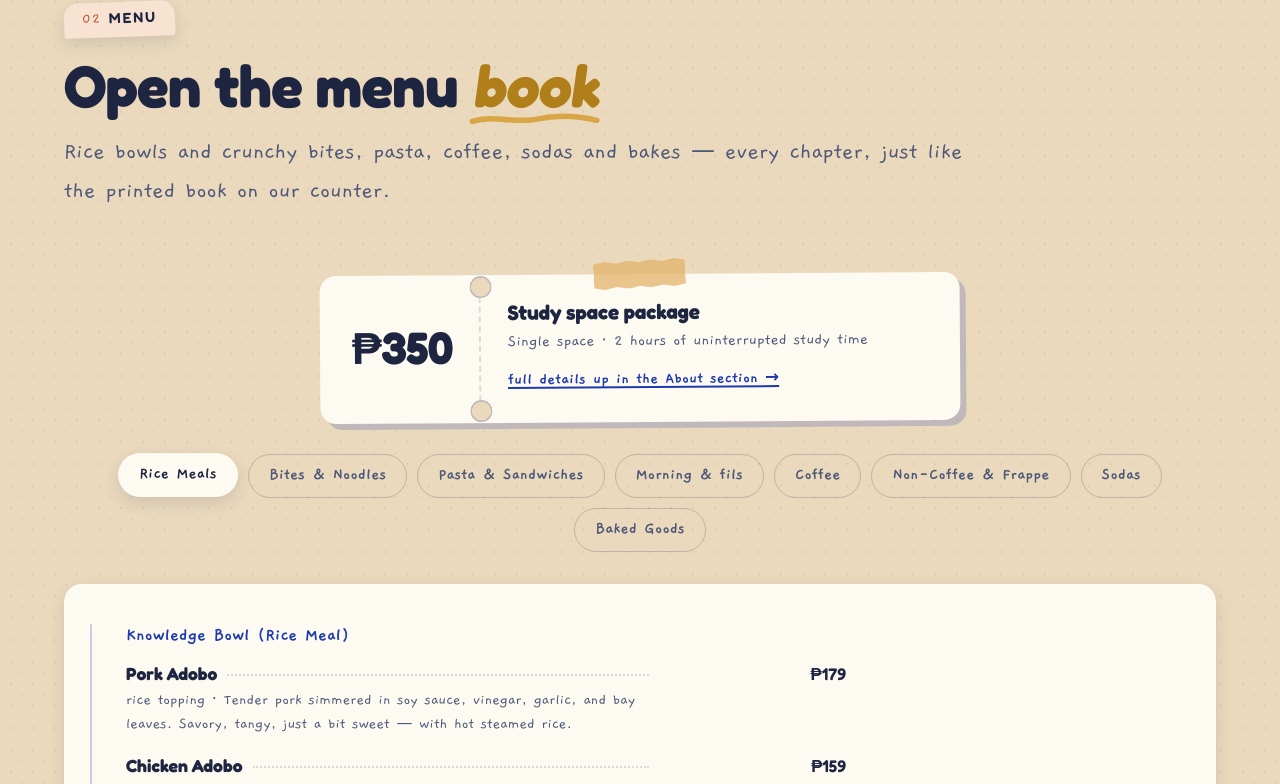
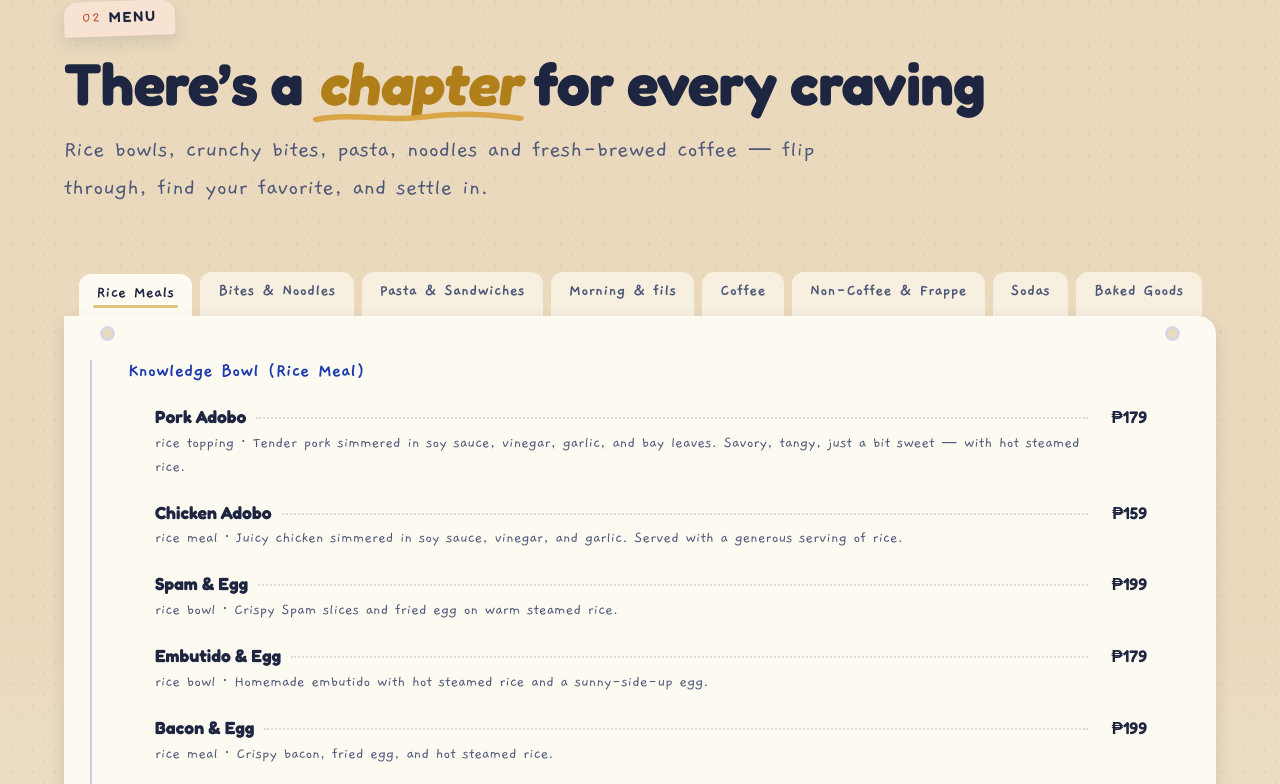
Before and after one commit to itchydimeee/notepads, a Next.js app: page / in a window 1280 px wide. Shown: the part 3211-3995 px from the top of the page. Built offline with nearby package versions, Linux system fonts and the light colour scheme.

Commit message:
feat: redesign menu section and remove duplicate content

```diff
--- a/app/components/menu.tsx
+++ b/app/components/menu.tsx
@@ -4,19 +4,20 @@
 // All copy verbatim from docs/details.md §5 (14 datasets intact) and §4
 // lines 105–107 (₱350 Study Space Package). Strings kept as constants
 // outside JSX so ₱ / — / apostrophes survive untouched.
-import { useRef, useState, type KeyboardEvent as ReactKeyboardEvent } from "react";
+import { useRef, useState, type CSSProperties, type KeyboardEvent as ReactKeyboardEvent } from "react";
 import Accent from "./accent";
 import Reveal from "./reveal";
 import SectionTab from "./section-tab";
 import "../menu.css";
 
-// v4 copy: headline/lede rewritten warm (ui_design.md §0.1); every dish name,
-// price, note and dataset name stays verbatim from docs/details.md §5.
+// v4 copy (T17 craft pass; M9 book-only revert): headline/lede rewritten
+// warm + cozy (ui_design.md §4.5); every dish name, price, note and dataset
+// name stays verbatim from docs/details.md §5. The ₱350 study-space ticket
+// was REMOVED from this section (it duplicated the About boarding-pass
+// ticket); the notepad/sequential-flip book experiment was likewise
+// reverted — the book is the plain tabbed-chapters page again.
 const LEDE =
-  "Rice bowls and crunchy bites, pasta, coffee, sodas and bakes — every chapter, just like the printed book on our counter.";
-const TICKET_NAME = "Study space package";
-const TICKET_SUB = "Single space · 2 hours of uninterrupted study time";
-const TICKET_HINT = "full details up in the About section →";
+  "Rice bowls, crunchy bites, pasta, noodles and fresh-brewed coffee — flip through, find your favorite, and settle in.";
 const FOOTNOTE = "from our printed menu — please confirm the price with us.";
 
 // Row/Group/Tab + TABS are exported (T12) so the Notey chatbot can compose
@@ -346,7 +347,10 @@ function MenuRow({ row, cols }: { row: Row; cols?: 3 }) {
       ? `${row.note} · ${row.desc}`
       : row.note ?? row.desc ?? null;
   return (
-    <>
+    // T17 — row wrapper = one hoverable unit (honey wash + name→blue);
+    // the outer .menu-list is a vertical stack of these. 3-price rows
+    // (Hot / Iced 12oz / Iced 16oz) need the is-cols template on the row.
+    <div className={`menu-row${cols === 3 ? " is-cols" : ""}`}>
       <div className="menu-n">
         <span className="menu-nline">
           <span className="menu-name">{row.name}</span>
@@ -372,26 +376,26 @@ function MenuRow({ row, cols }: { row: Row; cols?: 3 }) {
           {row.star && <Star />}
         </span>
       )}
-    </>
+    </div>
   );
 }
 
-function MenuGroup({ group }: { group: Group }) {
+function MenuGroup({ group, i }: { group: Group; i: number }) {
   return (
-    <div className="menu-group">
+    <div
+      className="menu-group"
+      style={{ "--i": i } as CSSProperties}
+      key={group.label}
+    >
       <h3 className="menu-label">{group.label}</h3>
-      <div className={group.cols === 3 ? "menu-list is-cols" : "menu-list"}>
+      <div className="menu-list">
         {group.cols === 3 && (
-          <span className="menu-colsh is-blank" aria-hidden="true">
-            {"\u00a0"}
-          </span>
-        )}
-        {group.cols === 3 && (
-          <>
+          <div className="menu-row is-colsh is-cols" aria-hidden="true">
+            <span className="menu-colsh is-blank">{"\u00a0"}</span>
             <span className="menu-colsh">Hot</span>
             <span className="menu-colsh">Iced 12oz</span>
             <span className="menu-colsh">Iced 16oz</span>
-          </>
+          </div>
         )}
         {group.rows.map((row) => (
           <MenuRow key={row.name} row={row} cols={group.cols} />
@@ -423,39 +427,26 @@ export default function Menu() {
     <section id="menu" className="menu" aria-labelledby="menu-title">
       <div className="menu-inner">
         <Reveal>
+          {/* T17/M9 — one-column header, no ₱350 ticket (removed — it
+              duplicated the About boarding-pass ticket). */}
           <header className="menu-head">
             <SectionTab num="02" label="Menu" tone="peach" />
             <h2 id="menu-title" className="menu-title">
-              Open the menu <Accent>book</Accent>
+              There&rsquo;s a <Accent>chapter</Accent> for every craving
             </h2>
             <p className="menu-lede">{LEDE}</p>
           </header>
         </Reveal>
 
-        {/* T13 — ONE Reveal over the whole menu-main stack (ticket + tabs +
-            panels + footnote come in together). Wrapping ticket/tabs
-            individually would turn them into plain children of a block div
-            and lose .menu-ticket's justify-self: center grid placement. */}
+        {/* T13 — ONE Reveal over the whole menu-main stack (tabs + panels +
+            footnote come in together). */}
         <Reveal delay={0.06}>
           <div className="menu-main">
-          <aside className="menu-ticket" aria-label="Study space package — ₱350">
-            <span className="u-tape menu-ticket-tape" aria-hidden="true" />
-            <div className="menu-ticket-stub">
-              <span className="menu-ticket-price">₱350</span>
-            </div>
-            <span className="menu-ticket-perf" aria-hidden="true">
-              <span className="menu-ticket-hole menu-ticket-hole-a" />
-              <span className="menu-ticket-hole menu-ticket-hole-b" />
-            </span>
-            <div className="menu-ticket-info">
-              <p className="menu-ticket-name">{TICKET_NAME}</p>
-              <p className="menu-ticket-sub">{TICKET_SUB}</p>
-              <p className="menu-ticket-hint">
-                <a href="#about">{TICKET_HINT}</a>
-              </p>
-            </div>
-          </aside>
-
+            {/* T17/M9 — "chapter book", back to the plain page card: index
+                page tabs attached to the card's top edge (the active tab
+                connects flush), punched holes + margin line on the page.
+                Panel ARIA/keyboard untouched. */}
+            <div className="menu-book">
               <div
                 className="menu-tabs"
                 role="tablist"
@@ -493,13 +484,14 @@ export default function Menu() {
                 >
                   <div className="menu-body" key={`${t.id}:${active}`}>
                     <div className="menu-scroll">
-                  {t.groups.map((g) => (
-                    <MenuGroup key={g.label} group={g} />
+                      {t.groups.map((g, gi) => (
+                        <MenuGroup key={g.label} group={g} i={gi} />
                       ))}
                     </div>
                   </div>
                 </div>
               ))}
+            </div>
 
             <p className="menu-footnote">
               <abbr className="menu-star" title={`* ${FOOTNOTE}`}>
--- a/app/menu.css
+++ b/app/menu.css
@@ -1,18 +1,31 @@
-/* Menu (T6) — kraft chapter ground with an ink-tinted dot grid, tabbed
-   menu-book chapters, dotted-leader price rows, ₱350 welcome ticket.
-   All colors/fonts/shadows via globals.css tokens (Ink & Indigo). */
+/* Menu (T6 + T17 craft pass, M9 book-only revert 2026-10-28) — warm kraft
+   ground with a bottom blend + softened ink dot grid, one-column header
+   (the ₱350 ticket that duplicated the About boarding-pass is GONE), index
+   page tabs attached to the plain paper page card (no notepad/spiral/flip),
+   grouped rows with hover + per-group stagger, and a readable small-print
+   chip footnote. All colors/fonts/shadows via globals.css tokens (v4 Golden
+   Corner). */
 
 /* --- section ground -------------------------------------------------- */
 
 .menu {
   padding: clamp(4rem, 10vw, 7.5rem) var(--gutter);
   background-color: var(--kraft);
-  /* ink-tinted dot grid (derived values #1e254012 / #1e25400c) */
+  /* warm blend toward a lighter kraft at the bottom + ink-tinted dot grid
+     (softened from the T6 wash; derived values #1e254010 / #1e25400c) */
   background-image:
-    radial-gradient(#1e254012 1.2px, transparent 1.5px),
+    linear-gradient(180deg, rgba(253, 250, 242, 0) 55%, rgba(253, 250, 242, 0.28) 100%),
+    radial-gradient(#1e254010 1.2px, transparent 1.5px),
     radial-gradient(#1e25400c 1.1px, transparent 1.4px);
-  background-size: 22px 22px;
-  background-position: 0 0, 11px 11px;
+  background-repeat: no-repeat, repeat, repeat;
+  background-size:
+    100% 100%,
+    22px 22px,
+    22px 22px;
+  background-position:
+    0 0,
+    0 0,
+    11px 11px;
 }
 
 .menu-inner {
@@ -23,8 +36,12 @@
   gap: clamp(40px, 5vw, 64px);
 }
 
-/* --- title + lede (section index-tab label above — 2026-10-28 user
-   decision supersedes the old no-eyebrow ban; tab = globals .u-sectab) --- */
+/* --- header: one column (SectionTab + H2 + lede) ---------------------- */
+
+.menu-head {
+  display: grid;
+  justify-items: start;
+}
 
 .menu-title {
   margin: 0;
@@ -32,203 +49,133 @@
   font-weight: 700;
   font-style: normal;
   font-size: clamp(2rem, 4.6vw, 4rem);
-  line-height: 1.12;
+  line-height: 1.1;
   letter-spacing: -0.01em;
   color: var(--ink);
 }
 
 .menu-lede {
   margin: 14px 0 0;
-  max-width: 38em;
+  max-width: 34em;
   font-family: var(--font-gaegu), "Comic Sans MS", cursive;
   font-size: clamp(1.25rem, 2vw, 1.5rem);
   line-height: 1.6;
   color: var(--ink-soft);
 }
 
-/* --- the main stack: ticket → tabs → panel → footnote ---------------- */
+/* --- the main stack: book → footnote --------------------------------- */
 
 .menu-main {
   display: grid;
-  gap: 32px;
-  justify-items: stretch;
+  gap: 28px;
 }
 
-/* --- ₱350 welcome ticket (the one elevated sticker moment) ----------- */
-
-.menu-ticket {
-  position: relative;
+.menu-book {
+  display: grid;
+  /* full pool width, centered — the pad maximizes the space again */
   width: 100%;
-  max-width: 640px;
-  justify-self: center;
-  display: grid;
-  grid-template-columns: auto 3px 1fr;
-  column-gap: 26px;
-  align-items: stretch;
-  background: var(--paper);
-  border-radius: 16px;
-  box-shadow: var(--shadow-stick);
-  padding: 26px 32px;
-  transform: rotate(-0.4deg);
 }
 
-.menu-ticket-tape {
-  position: absolute;
-  top: -14px;
-  left: 50%;
-  translate: -50% 0;
-  rotate: -3deg;
-  z-index: 2;
-}
-
-.menu-ticket-stub {
-  align-self: center;
-}
-
-.menu-ticket-price {
-  font-family: var(--font-fredoka), system-ui, sans-serif;
-  font-weight: 700;
-  font-size: clamp(2rem, 4vw, 2.8rem);
-  line-height: 1.08;
-  letter-spacing: -0.01em;
-  color: var(--ink);
-}
-
-/* vertical perforation between stub and info, with two punched holes
-   (kraft cutouts ringed in blue — the punch detail from the About ticket) */
-
-.menu-ticket-perf {
-  position: relative;
-  border-left: 2px dashed #1e254026;
-  margin-block: -14px;
-}
-
-.menu-ticket-hole {
-  position: absolute;
-  left: 50%;
-  translate: -50% 0;
-  width: 22px;
-  height: 22px;
-  border-radius: 50%;
-  background:
-    radial-gradient(circle, transparent 0 60%, #1c3aae33 61% 82%, transparent 83%),
-    radial-gradient(circle, var(--kraft) 0 72%, transparent 73%);
-}
-
-.menu-ticket-hole-a {
-  top: -11px;
-}
-
-.menu-ticket-hole-b {
-  bottom: -11px;
-}
-
-.menu-ticket-info {
-  align-self: center;
-}
-
-.menu-ticket-name {
-  margin: 0;
-  font-family: var(--font-fredoka), system-ui, sans-serif;
-  font-weight: 700;
-  font-size: 1.3rem;
-  line-height: 1.2;
-  letter-spacing: -0.01em;
-  color: var(--ink);
-}
-
-.menu-ticket-sub {
-  margin: 4px 0 0;
-  font-size: 1.05rem;
-  line-height: 1.45;
-  color: var(--ink-soft);
-}
-
-.menu-ticket-hint {
-  margin: 8px 0 0;
-}
-
-.menu-ticket-hint a {
-  font-weight: 700;
-  font-size: 1.05rem;
-  color: var(--blue);
-  text-decoration: underline;
-  text-decoration-thickness: 1.5px;
-  text-underline-offset: 3px;
-}
-
-.menu-ticket-hint a:hover {
-  color: var(--blue-deep);
-}
-
-/* --- chapter tabs (chip row) ----------------------------------------- */
+/* --- notebook page tabs (attached to the book card below) ------------ */
 
 .menu-tabs {
   display: flex;
   flex-wrap: wrap;
   justify-content: center;
-  gap: 10px;
+  align-items: flex-end;
+  gap: 8px;
 }
 
 .menu-tab {
+  position: relative;
   flex: none;
   min-height: 44px;
-  padding: 8px 20px;
-  border-radius: 999px;
-  border: 1.5px solid #1e254033;
-  background: transparent;
+  padding: 8px 18px 13px;
+  border-radius: 12px 12px 0 0;
+  /* detached index tab: tinted translucent paper floating over the kraft */
+  background: rgba(253, 250, 242, 0.66);
   color: var(--ink-soft);
   font-family: var(--font-gaegu), "Comic Sans MS", cursive;
   font-weight: 700;
   font-size: 1.08rem;
   line-height: 1.2;
+  white-space: nowrap;
   cursor: pointer;
   transition:
     background-color 0.25s var(--ease),
     color 0.25s var(--ease),
-    box-shadow 0.25s var(--ease),
-    border-color 0.25s var(--ease),
     transform 0.25s var(--ease);
 }
 
 .menu-tab:hover {
-  background: var(--paper);
+  background: rgba(253, 250, 242, 0.9);
   color: var(--ink);
+  transform: translateY(-2px);
 }
 
+/* the open chapter: full paper, flush against the page below +
+   a short honey binding-line accent */
 .menu-tab[aria-selected="true"] {
   background: var(--paper);
   color: var(--ink);
-  border-color: transparent;
-  box-shadow: var(--shadow-soft);
-  transform: translateY(-1px);
+  transform: none;
 }
 
-/* --- panel ------------------------------------------------------------ */
+.menu-tab[aria-selected="true"]::after {
+  content: "";
+  position: absolute;
+  left: 14px;
+  right: 14px;
+  bottom: 10px;
+  height: 2.5px;
+  border-radius: 2px;
+  background: var(--honey);
+  opacity: 0.65;
+}
+
+/* --- the page: plain paper card -------------------------------------- */
 
 .menu-panel {
   position: relative;
   background: var(--paper);
-  border-radius: 18px;
+  border-radius: 0 18px 18px 18px;
   box-shadow: var(--shadow-soft);
-  padding: clamp(24px, 3.5vw, 40px);
-  padding-left: calc(clamp(24px, 3.5vw, 40px) + 18px);
+  padding: clamp(26px, 3.5vw, 42px);
+  padding-left: calc(clamp(26px, 3.5vw, 42px) + 18px);
 }
 
-/* notebook margin line — décor motif 2 of 2 (ticket tape is motif 1) */
+/* notebook margin line (page texture; keeps text off the left edge) */
 .menu-panel::before {
   content: "";
   position: absolute;
   left: clamp(16px, 2.4vw, 26px);
-  top: clamp(24px, 3.5vw, 40px);
-  bottom: clamp(24px, 3.5vw, 40px);
+  top: clamp(30px, 3.5vw, 44px);
+  bottom: clamp(26px, 3.5vw, 42px);
   width: 2px;
   border-radius: 2px;
   background: #1c3aae3d;
 }
 
-.menu-body {
-  animation: menu-in 0.4s var(--ease) both;
+/* punched paper holes along the top edge (kraft cutouts, faint blue ring) */
+.menu-panel::after {
+  content: "";
+  position: absolute;
+  top: 10px;
+  left: 0;
+  right: 0;
+  height: 15px;
+  background:
+    radial-gradient(circle, var(--kraft) 0 5px, #1c3aae30 5px 7px, transparent 7.5px)
+      no-repeat left 36px top 0 / 15px 15px,
+    radial-gradient(circle, var(--kraft) 0 5px, #1c3aae30 5px 7px, transparent 7.5px)
+      no-repeat right 36px top 0 / 15px 15px;
+  pointer-events: none;
+}
+
+/* chapter entrance: groups rise in together, staggered per group */
+.menu-group {
+  animation: menu-in 0.5s var(--ease) both;
+  animation-delay: calc(min(var(--i, 0), 3) * 70ms);
 }
 
 @keyframes menu-in {
@@ -240,12 +187,11 @@
 
 /* rows area: 6–10 rows fit; dense tabs (Coffee = 19) scroll inside */
 .menu-scroll {
-  max-height: min(36rem, 72svh);
+  max-height: min(40rem, 76svh);
   overflow-y: auto;
   overscroll-behavior: contain;
   /* keep text off the margin line */
   padding-left: 4px;
-  /* themed scrollbar (browser surface) */
   scrollbar-width: thin;
   scrollbar-color: #1e254033 transparent;
 }
@@ -263,32 +209,56 @@
   background: transparent;
 }
 
-/* --- group (one dataset chapter) + price rows ------------------------- */
+/* --- chapters (datasets) + price rows -------------------------------- */
 
 .menu-group + .menu-group {
-  margin-top: 32px;
+  margin-top: 30px;
 }
 
 .menu-label {
-  margin: 0 0 14px;
+  margin: 0 0 12px;
   font-family: var(--font-gaegu), "Comic Sans MS", cursive;
   font-weight: 700;
-  font-size: 1.18rem;
+  font-size: 1.25rem;
   line-height: 1.3;
   color: var(--blue);
 }
 
 .menu-list {
-  max-width: 720px;
+  /* readable measure, centered in the full-width pad — the dotted
+     leaders don't stretch absurdly wide, and the leftover paper is a
+     symmetric pair of slim bands, not one gray slab */
+  max-width: 1020px;
+  margin-inline: auto;
+  display: flex;
+  flex-direction: column;
+  gap: 4px;
+}
+
+/* each row = one hoverable unit: name + leader left, price(s) right */
+
+.menu-row {
   display: grid;
   grid-template-columns: minmax(0, 1fr) max-content;
-  column-gap: 20px;
-  row-gap: 18px;
+  column-gap: 24px;
   align-items: baseline;
+  padding: 9px 14px;
+  border-radius: 12px;
+  transition: background-color 0.25s var(--ease);
 }
 
-.menu-list.is-cols {
+.menu-row.is-cols {
   grid-template-columns: minmax(0, 1fr) repeat(3, max-content);
+  column-gap: 12px;
+}
+
+.menu-row:hover {
+  /* honey wash — decoration tint, never text */
+  background-color: #d9a44114;
+}
+
+.menu-row:hover .menu-name {
+  color: var(--blue);
 }
 
 .menu-n {
@@ -310,6 +280,7 @@
   font-size: 1.1rem;
   line-height: 1.35;
   color: var(--ink);
+  transition: color 0.25s var(--ease);
 }
 
 .menu-leader {
@@ -331,7 +302,7 @@
   justify-self: end;
   display: inline-flex;
   align-items: baseline;
-  gap: 3px;
+  gap: 5px;
   text-align: right;
 }
 
@@ -379,68 +350,71 @@
   visibility: hidden;
 }
 
-/* --- footnote --------------------------------------------------------- */
+/* --- footnote: readable small-print chip card ------------------------ */
 
 .menu-footnote {
-  margin: -12px 0 0;
+  justify-self: center;
+  width: fit-content;
+  max-width: 100%;
+  display: flex;
+  align-items: baseline;
+  gap: 6px;
+  background: var(--paper);
+  border: 1.5px dashed #1e254033;
+  border-radius: 14px;
+  padding: 10px 22px;
   font-family: var(--font-gaegu), "Comic Sans MS", cursive;
-  font-size: 0.95rem;
+  font-weight: 700;
+  font-size: 1.06rem;
   line-height: 1.5;
   color: var(--ink-soft);
+  transform: rotate(-0.5deg);
+  box-shadow: 0 2px 8px rgba(30, 37, 64, 0.07);
+  text-align: left;
 }
 
 .menu-footnote .menu-star {
   font-size: 1em;
 }
 
+/* the flush active-tab↔page connection (desktop only; mobile keeps a
+   small gap since overflow-x scroll clips negative-margin overlap) */
+@media (min-width: 641px) {
+  .menu-tab[aria-selected="true"] {
+    margin-bottom: -2px;
+  }
+
+  /* fixed price columns: Hot / Iced 12oz / Iced 16oz line up across every
+     row and under their headers instead of per-row max-content drift */
+  .menu-row.is-cols {
+    grid-template-columns: minmax(0, 1fr) 74px 80px 90px;
+    column-gap: 12px;
+  }
+}
+
 /* --- responsive ------------------------------------------------------- */
 
 @media (max-width: 640px) {
-  /* chip row bleeds to the screen edges and scrolls horizontally,
-     scrollbar never painted over the text */
+  /* page-tab strip bleeds to the screen edges and scrolls horizontally —
+     each tab is its own snap stop */
   .menu-tabs {
     flex-wrap: nowrap;
     justify-content: flex-start;
+    align-items: flex-end;
     overflow-x: auto;
     -webkit-overflow-scrolling: touch;
+    scroll-snap-type: x proximity;
     scrollbar-width: none;
     margin-inline: calc(var(--gutter) * -1);
-    padding: 4px var(--gutter) 8px;
+    padding: 2px var(--gutter) 0;
   }
 
   .menu-tabs::-webkit-scrollbar {
     display: none;
   }
 
-  .menu-ticket {
-    grid-template-columns: 1fr;
-    column-gap: 0;
-    padding: 20px 22px;
-  }
-
-  .menu-ticket-stub {
-    justify-self: start;
-  }
-
-  .menu-ticket-perf {
-    border-left: none;
-    border-top: 2px dashed #1e254026;
-    height: 0;
-    margin-block: 16px;
-  }
-
-  .menu-ticket-hole-a {
-    top: -10px;
-    left: 0;
-    translate: 0 0;
-  }
-
-  .menu-ticket-hole-b {
-    bottom: auto;
-    top: -10px;
-    left: auto;
-    right: 0;
-    translate: 0 0;
+  .menu-tab {
+    scroll-snap-align: start;
   }
 
   .menu-meta {
@@ -449,11 +423,11 @@
 }
 
 @media (prefers-reduced-motion: reduce) {
-  .menu-body {
+  .menu-group,
+  .menu-tab,
+  .menu-row,
+  .menu-name {
     animation: none;
-  }
-
-  .menu-tab {
     transition: none;
   }
 }
```
Also changed, not shown: 2 other files (tests, documents, lock files or other folders). Lines whose indentation alone changed are shown as unchanged.
